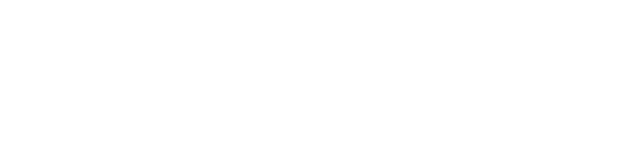
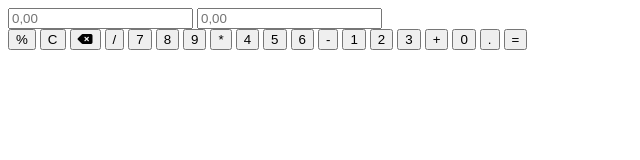
Before and after one commit to ramziddinolimov/Calculator.js, a plain HTML site: page index.html in a window 1280 px wide. Shown: the whole page, without its empty margins (0-640 px from the left). Drawn offline with Linux system fonts and the light colour scheme.

Commit message:
calculator html started

```diff
--- a/index.html
+++ b/index.html
@@ -4,11 +4,40 @@
     <meta charset="UTF-8">
     <meta http-equiv="X-UA-Compatible" content="IE=edge">
     <meta name="viewport" content="width=device-width, initial-scale=1.0">
-    <title>Document</title>
-
+    <title>Calculator</title>
+    <script src="https://kit.fontawesome.com/0760dbacac.js" crossorigin="anonymous"></script>
     <link rel="stylesheet" href="/style.css">
 </head>
 <body>
+
+    <div class="calculator">
+        <div class="header">
+            <input type="text" class="account" placeholder="0,00" readonly>
+            <input type="text" class="result" placeholder="0,00" readonly>
+        </div>
+        <div class="main">
+
+            <button class="btn">%</button>
+            <button class="btn">C</button>
+            <button class="btn"><i class="fas fa-backspace"></i></button>
+            <button class="btn">/</button>
+            <button class="btn">7</button>
+            <button class="btn">8</button>
+            <button class="btn">9</button>
+            <button class="btn">*</button>
+            <button class="btn">4</button>
+            <button class="btn">5</button>
+            <button class="btn">6</button>
+            <button class="btn">-</button>
+            <button class="btn">1</button>
+            <button class="btn">2</button>
+            <button class="btn">3</button>
+            <button class="btn">+</button>
+            <button class="btn">0</button>
+            <button class="btn">.</button>
+            <button class="btn-big">=</button>
+        </div>
+    </div>
 
 
 
```
